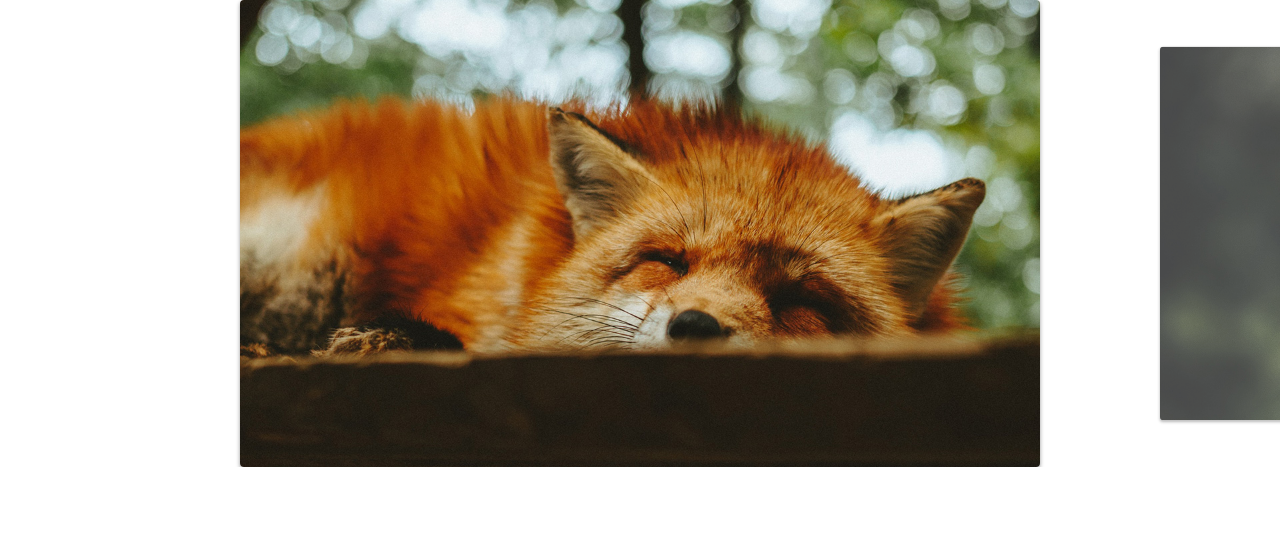
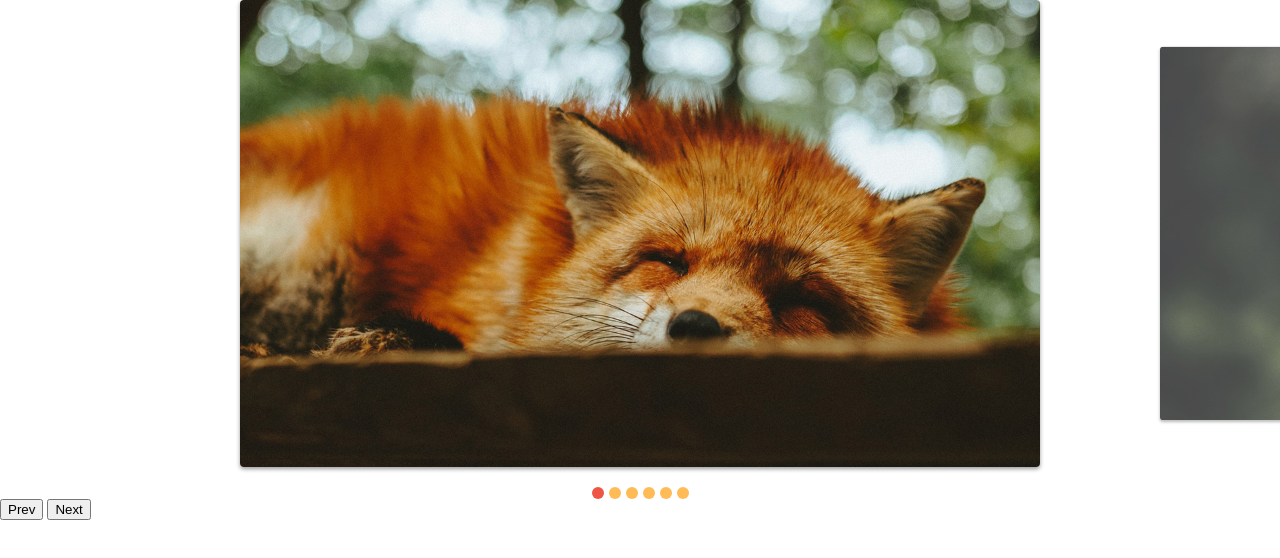
Before and after one commit to kistgab/slide-origamid, a plain HTML site: page index.html in a window 1280 px wide. Drawn offline with Linux system fonts and the light colour scheme.

Commit message:
faltantes do commit anterior

```diff
--- a/css/style.css
+++ b/css/style.css
@@ -43,3 +43,25 @@ img {
   opacity: 1;
   transform: scale(1);
 }
+
+[data-control="slide"] {
+  display: flex;
+  justify-content: center;
+  margin-top: 20px;
+  gap: 5px;
+}
+
+[data-control="slide"] li {
+  display: block;
+  width: 12px;
+  height: 12px;
+  background: #fb5;
+  border-radius: 50%;
+  overflow: hidden;
+  text-indent: -999px;
+}
+
+[data-control="slide"] li.active,
+[data-control="slide"] li:hover {
+  background: #e54;
+}
--- a/index.html
+++ b/index.html
@@ -21,6 +21,11 @@
     </ul>
   </section>
 
+  <div class="arrow-nav">
+    <button class="prev">Prev</button>
+    <button class="next">Next</button>
+  </div>
+
   <script type="module" src="./js/script.js"></script>
 </body>
 
```
